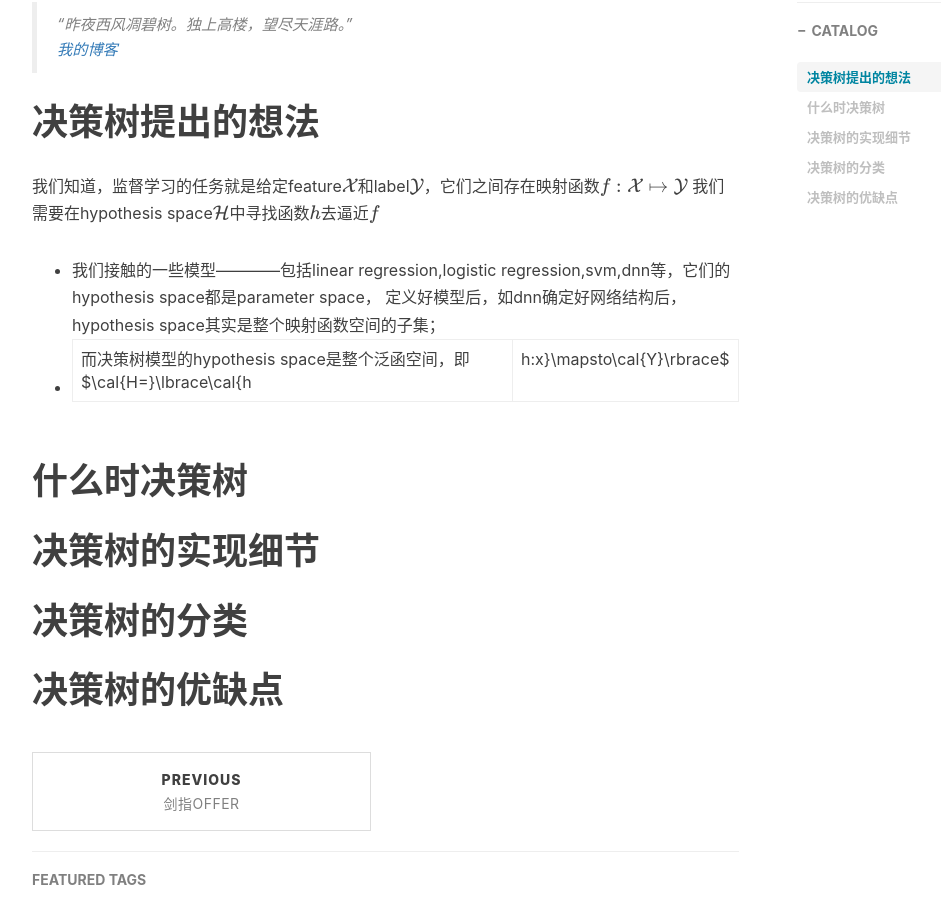
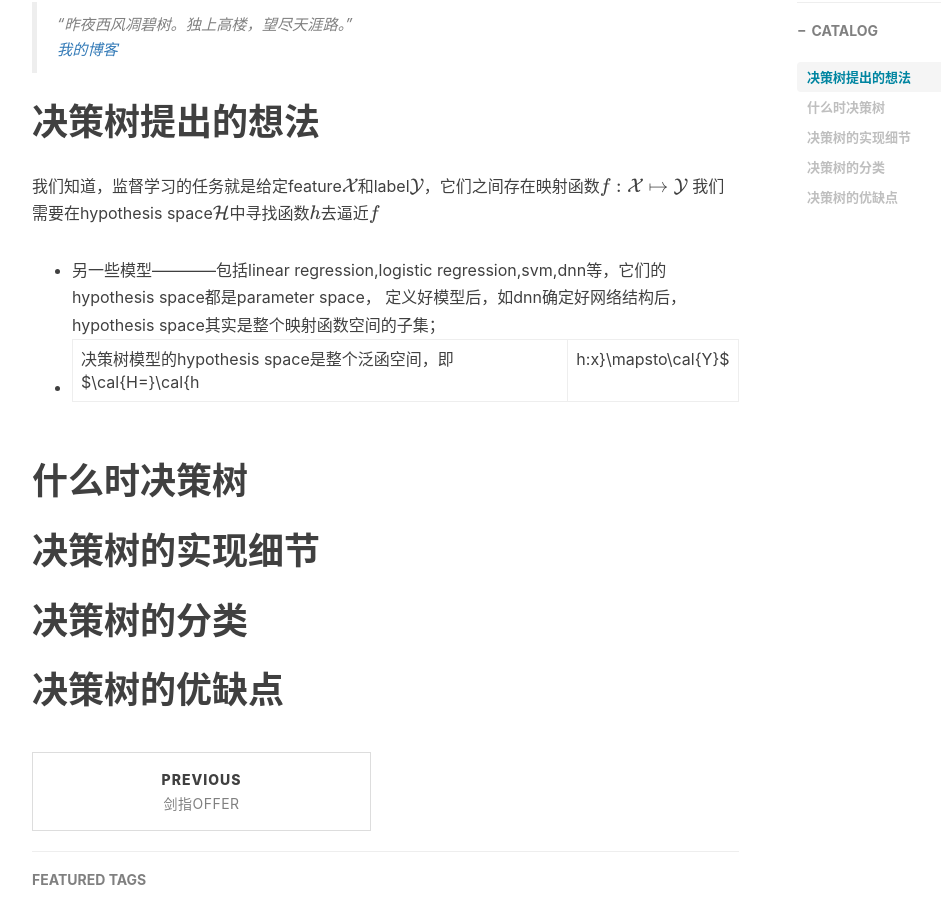
Before and after one commit to BishengSJTU/BishengSJTU.github.io, a Jekyll site: the page built from _posts/2018-12-08-决策树总结.md, in a window 1280 px wide and 900 px high, scrolled down 561 px. Shown: the whole window, without its empty margins (233-1174 px from the left). Built offline with Jekyll 4.4.1, drawn with Linux system fonts in a browser that asks for light colours; nearby versions of some CDN libraries; formulas are drawn with MathJax 3; comment, search, counter and statistics services are not loaded.

Commit message:
2018-12-08

```diff
--- a/_posts/2018-12-08-决策树总结.md
+++ b/_posts/2018-12-08-决策树总结.md
@@ -19,9 +19,9 @@
 # 决策树提出的想法
 我们知道，监督学习的任务就是给定feature$\cal{X}$和label$\cal{Y}$，它们之间存在映射函数$\cal{f:X}\mapsto\cal{Y}$
 我们需要在hypothesis space$\cal{H}$中寻找函数$\cal{h}$去逼近$\cal{f}$
-- 我们接触的一些模型————包括linear regression,logistic regression,svm,dnn等，它们的hypothesis space都是parameter space，
+- 另一些模型————包括linear regression,logistic regression,svm,dnn等，它们的hypothesis space都是parameter space，
 定义好模型后，如dnn确定好网络结构后，hypothesis space其实是整个映射函数空间的子集；
-- 而决策树模型的hypothesis space是整个泛函空间，即$\cal{H=}\lbrace\cal{h|h:x}\mapsto\cal{Y}\rbrace$
+- 决策树模型的hypothesis space是整个泛函空间，即$\cal{H=}\cal{h|h:x}\mapsto\cal{Y}$
 
 
 # 什么时决策树
```
